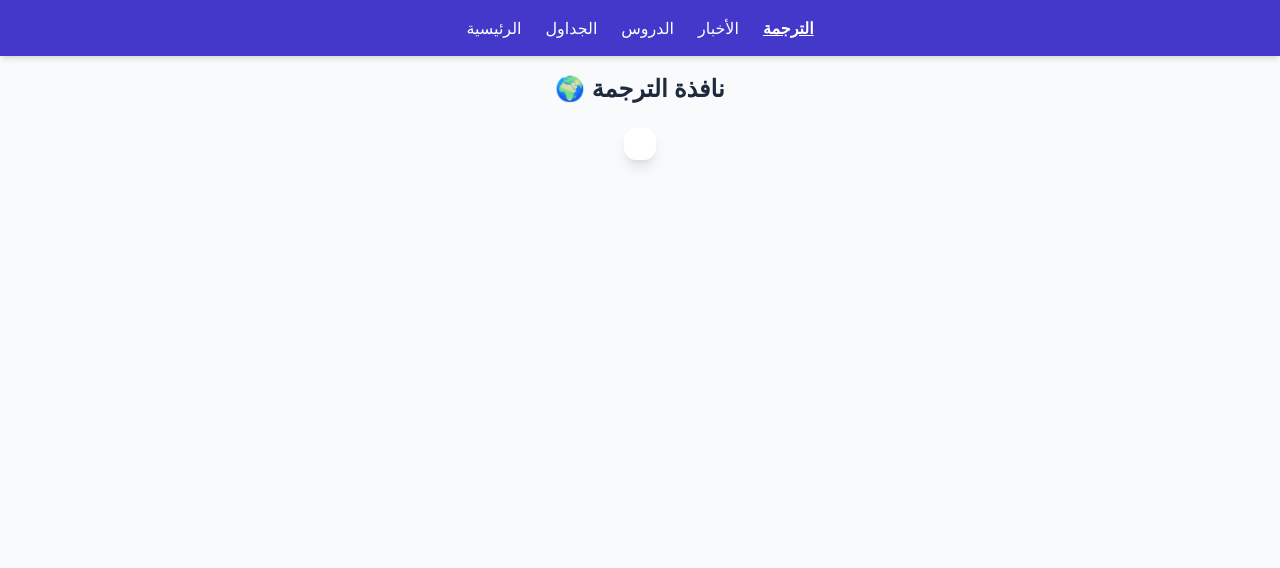
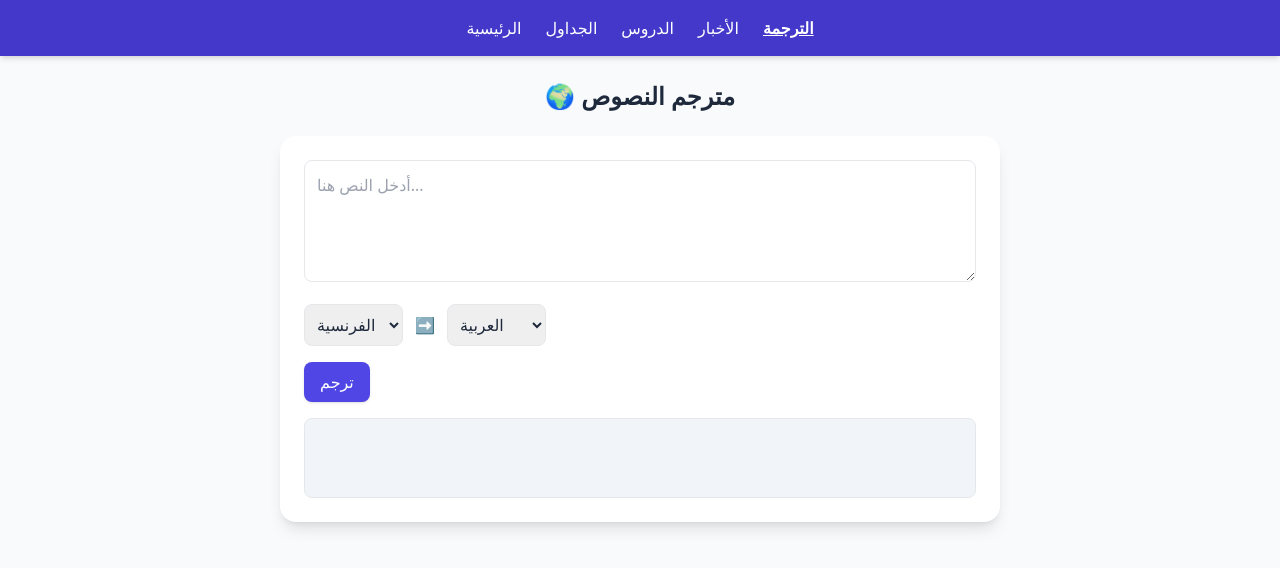
Before and after one commit to ghani250za/student-portal, a plain HTML site: page translate.html in a window 1280 px wide. Drawn offline with nearby package versions, Linux system fonts and the light colour scheme.

Commit message:
Update translate.html

```diff
--- a/translate.html
+++ b/translate.html
@@ -17,20 +17,70 @@
     <a href="translate.html" class="font-bold underline">الترجمة</a>
   </nav>
 
-  <main class="max-w-6xl mx-auto p-4 text-center">
-    <h1 class="text-2xl font-bold mb-6">🌍 نافذة الترجمة</h1>
+  <main class="max-w-3xl mx-auto p-6">
+    <h1 class="text-2xl font-bold text-center mb-6">🌍 مترجم النصوص</h1>
 
-    <!-- ✅ عنصر الترجمة -->
-    <div id="google_translate_element" class="p-4 bg-white rounded-xl shadow-lg inline-block"></div>
+    <div class="bg-white p-6 rounded-2xl shadow-lg space-y-4">
+      <!-- إدخال النص -->
+      <textarea id="text" rows="4" class="w-full border rounded-lg p-3" placeholder="أدخل النص هنا..."></textarea>
+
+      <!-- اختيار اللغات -->
+      <div class="flex flex-wrap gap-3">
+        <select id="source" class="border p-2 rounded-lg">
+          <option value="fr">الفرنسية</option>
+          <option value="en">الإنجليزية</option>
+          <option value="ar">العربية</option>
+        </select>
+        <span class="self-center">➡️</span>
+        <select id="target" class="border p-2 rounded-lg">
+          <option value="ar">العربية</option>
+          <option value="fr">الفرنسية</option>
+          <option value="en">الإنجليزية</option>
+        </select>
+      </div>
+
+      <!-- زر الترجمة -->
+      <button onclick="translateText()" class="bg-indigo-600 text-white px-4 py-2 rounded-lg shadow hover:bg-indigo-700 transition">
+        ترجم
+      </button>
+
+      <!-- النتيجة -->
+      <div id="result" class="border rounded-lg p-3 bg-slate-100 min-h-[80px]"></div>
+    </div>
   </main>
 
-  <!-- ✅ سكربت جوجل للترجمة -->
-  <script type="text/javascript">
-    function googleTranslateElementInit() {
-      new google.translate.TranslateElement({pageLanguage: 'fr'}, 'google_translate_element');
+  <script>
+    async function translateText() {
+      let text = document.getElementById("text").value;
+      let source = document.getElementById("source").value;
+      let target = document.getElementById("target").value;
+
+      if (!text.trim()) {
+        document.getElementById("result").innerText = "⚠️ أدخل نصاً للترجمة";
+        return;
+      }
+
+      document.getElementById("result").innerText = "⏳ جاري الترجمة...";
+
+      try {
+        let res = await fetch("https://libretranslate.de/translate", {
+          method: "POST",
+          body: JSON.stringify({
+            q: text,
+            source: source,
+            target: target,
+            format: "text"
+          }),
+          headers: { "Content-Type": "application/json" }
+        });
+
+        let data = await res.json();
+        document.getElementById("result").innerText = data.translatedText;
+      } catch (e) {
+        document.getElementById("result").innerText = "❌ خطأ: لم يتم الترجمة";
+      }
     }
   </script>
 
-  <script type="text/javascript" src="//translate.google.com/translate_a/element.js?cb=googleTranslateElementInit"></script>
 </body>
 </html>
```
